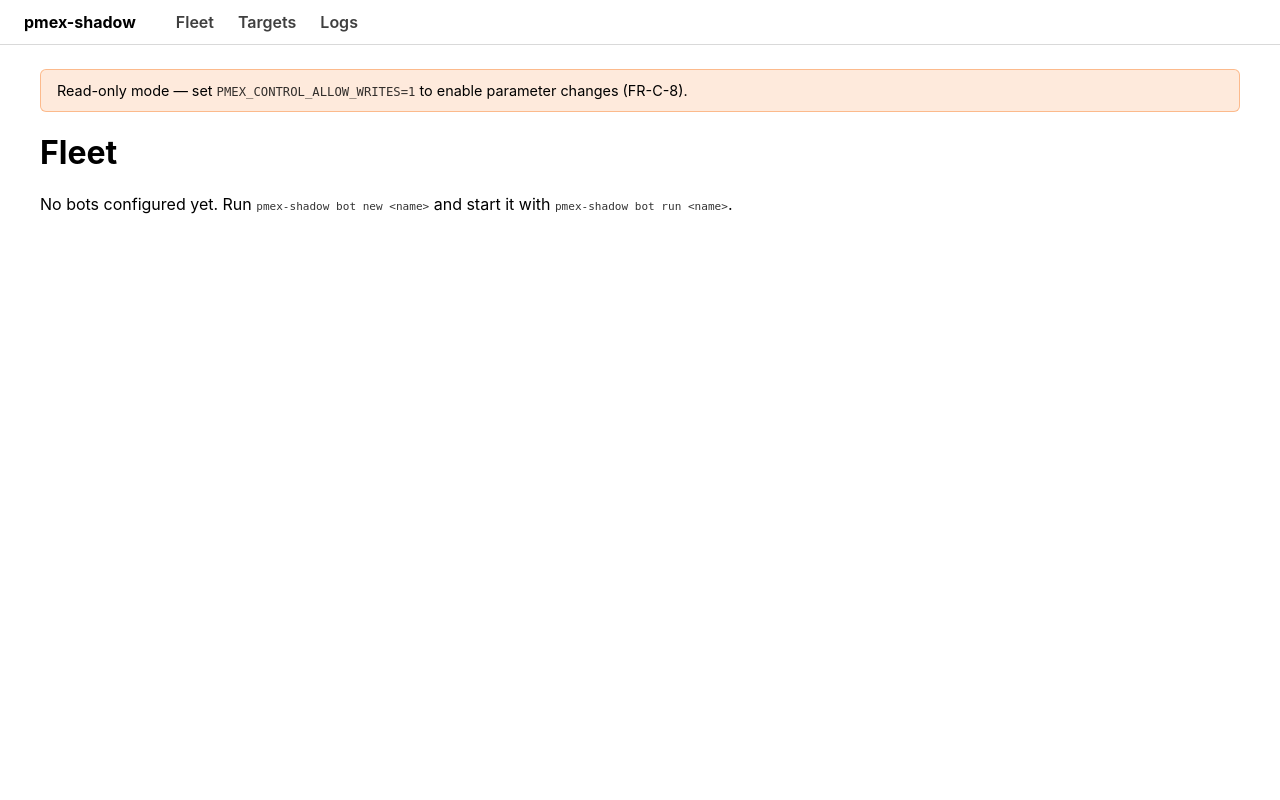
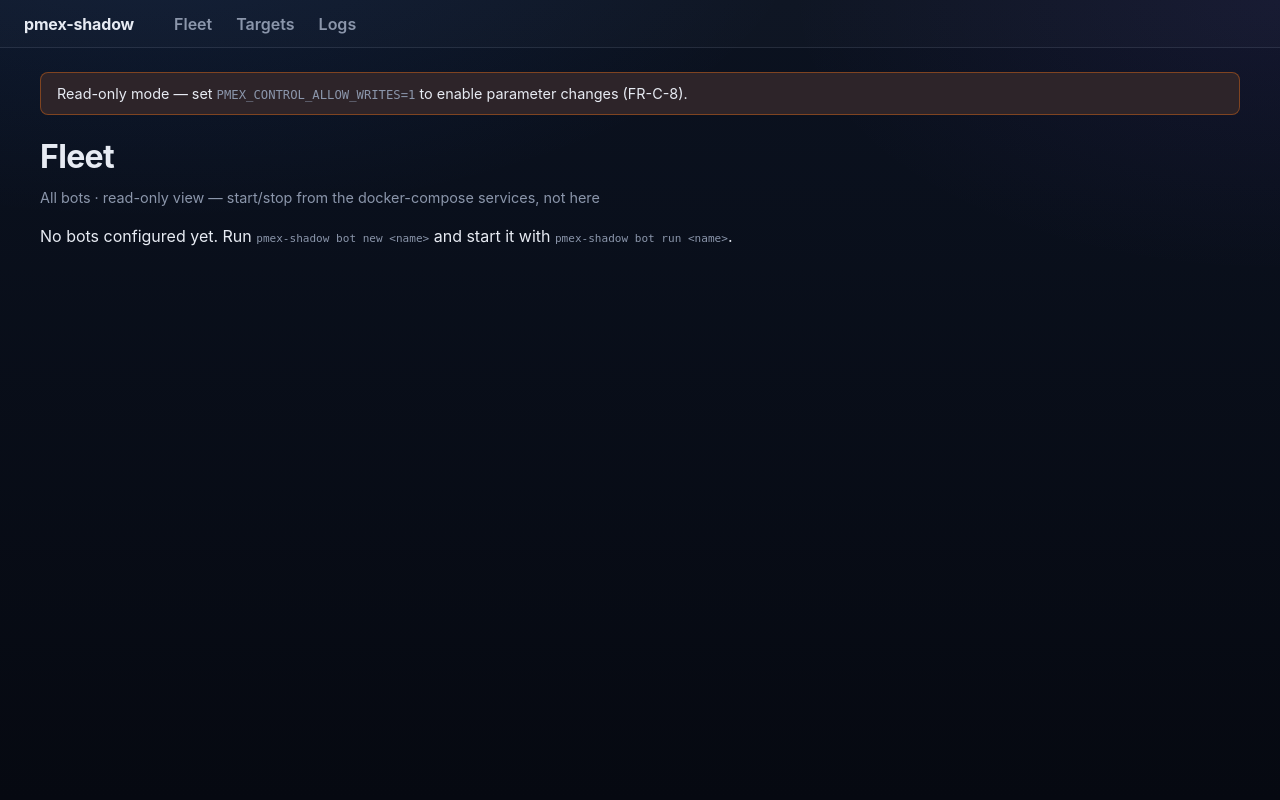
Before and after one commit to Ayushjain2205/pmex-shadow, a Python web app: template pmex_shadow/control/templates/fleet.html in a window 1280 px wide. Run offline with Jinja, Linux system fonts and the light colour scheme; the template is opened without the code that fills it, so the values that code supplies are empty.

Commit message:
Commit the control UI to an actual designed dark theme
Previous pass added color to individual pills/cells but left the page chrome on
plain CSS system colors (Canvas/CanvasText) — flat black background, flat white
text, cards with a barely-visible 12%-opacity border and no fill. Technically
"has color," reads as unstyled.

- body: navy gradient background (was flat Canvas) instead of relying on
  light/dark color-scheme adaptation — this is a single-operator internal
  dashboard, not a public page, so committing to one deliberate dark design reads
  better than an "adaptive" one that never actually got designed for light mode
  either
- .card: actual background fill + shadow instead of an outline that blended into
  the page
- new .chip/.chip-row/.chip-dot-* — fleet.html's summary now reads as a row of
  small status badges (dot + count) instead of a bare row of numbers, closer to
  how an actual fleet-status dashboard signals "at a glance" state
- nav: active tab gets an underline instead of just less-dim text; brand/heading
  get tighter letter-spacing
- pill color-mix opacity bumped 22-25% -> 28-32% and swapped to brighter
  green/red/blue variants (#4ade80/#f87171/#60a5fa) — the old #16a34a/#dc2626 pair
  was tuned for a light background and read as muddy on the new dark one; fixed
  everywhere it appeared (bot_detail's stat + equity chart, targets.html's PnL
  column), not just where it happened to get touched first
- bot_detail's equity chart SVG still had Canvas/CanvasText baked into its JS
  template strings (grid lines, axis labels, tooltip) — swapped for the same
  explicit palette so the chart doesn't render mismatched against its own page

Co-Authored-By: Claude Sonnet 5 <noreply@anthropic.com>

```diff
--- a/pmex_shadow/control/templates/base.html
+++ b/pmex_shadow/control/templates/base.html
@@ -6,61 +6,100 @@
   <title>{% block title %}pmex-shadow{% endblock %}</title>
   <script src="https://unpkg.com/htmx.org@2.0.3" integrity="sha384-BBDmZzVt6vjz5YbUqWyvyJqRt1AlU/lJDLGOL2XwqzTVYh27fWvJZfxCXcphqDF5" crossorigin="anonymous"></script>
   <style>
-    :root { color-scheme: light dark; }
-    body { font-family: -apple-system, BlinkMacSystemFont, "Segoe UI", sans-serif; margin: 0; background: Canvas; color: CanvasText; }
-    nav { display: flex; gap: 1.5rem; padding: 0.75rem 1.5rem; border-bottom: 1px solid color-mix(in srgb, CanvasText 15%, transparent); align-items: center; }
-    nav a { color: inherit; text-decoration: none; font-weight: 600; opacity: 0.75; }
-    nav a:hover, nav a.active { opacity: 1; }
-    nav .brand { font-weight: 700; margin-right: 1rem; }
+    /* Deliberately a committed dark theme, not an adaptive light/dark one — this is
+       an internal ops dashboard viewed by one operator, not a public page. Flat
+       Canvas/CanvasText (removed) rendered as stark pure black/white with no depth;
+       a navy-tinted gradient + raised cards is what actually reads as "designed"
+       instead of "unstyled." */
+    :root {
+      --bg-0: #060911;
+      --bg-1: #0b1220;
+      --card-bg: #11192c;
+      --card-border: rgba(148, 163, 184, 0.16);
+      --text: #e7ebf3;
+      --text-muted: #8b96ab;
+      --accent: #3b82f6;
+    }
+    body {
+      font-family: -apple-system, BlinkMacSystemFont, "Segoe UI", sans-serif;
+      margin: 0; min-height: 100vh; color: var(--text);
+      background:
+        radial-gradient(1100px 500px at 12% -10%, rgba(59, 130, 246, 0.10), transparent 60%),
+        radial-gradient(900px 500px at 100% 0%, rgba(139, 92, 246, 0.07), transparent 55%),
+        linear-gradient(180deg, var(--bg-1), var(--bg-0));
+      background-attachment: fixed;
+    }
+    nav { display: flex; gap: 1.5rem; padding: 0.85rem 1.5rem; border-bottom: 1px solid var(--card-border); align-items: center; background: rgba(255, 255, 255, 0.02); }
+    nav a { color: var(--text-muted); text-decoration: none; font-weight: 600; }
+    nav a:hover { color: var(--text); }
+    nav a.active { color: var(--text); border-bottom: 2px solid var(--accent); padding-bottom: 0.85rem; margin-bottom: -0.85rem; }
+    nav .brand { font-weight: 700; margin-right: 1rem; color: var(--text); letter-spacing: -0.01em; }
     main { padding: 1.5rem; max-width: 1200px; margin: 0 auto; }
+    h1 { letter-spacing: -0.02em; }
+    .subtitle { color: var(--text-muted); font-size: 0.9rem; margin-top: -0.5rem; margin-bottom: 1.25rem; }
     table { border-collapse: collapse; width: 100%; margin: 1rem 0; }
-    th, td { text-align: left; padding: 0.5rem 0.75rem; border-bottom: 1px solid color-mix(in srgb, CanvasText 10%, transparent); font-size: 0.9rem; }
-    th { opacity: 0.6; font-weight: 600; text-transform: uppercase; font-size: 0.75rem; }
-    .pill { display: inline-block; padding: 0.15rem 0.6rem; border-radius: 999px; font-size: 0.75rem; font-weight: 600; }
-    .pill-active, .pill-filled, .pill-applied, .pill-resolved, .pill-redeemed { background: color-mix(in srgb, #22c55e 25%, transparent); color: #16a34a; }
-    .pill-pending_resolution, .pill-built, .pill-submitted, .pill-acked { background: color-mix(in srgb, #eab308 25%, transparent); color: #a16207; }
-    .pill-paused_decay, .pill-paused_dormant, .pill-paused_manual, .pill-rejected, .pill-CRITICAL, .pill-rejected_order, .pill-written_off, .pill-disputed { background: color-mix(in srgb, #ef4444 25%, transparent); color: #dc2626; }
-    .pill-WARN { background: color-mix(in srgb, #f97316 25%, transparent); color: #ea580c; }
-    .pill-INFO { background: color-mix(in srgb, #64748b 20%, transparent); color: #475569; }
-    .pill-COPY { background: color-mix(in srgb, #3b82f6 25%, transparent); color: #2563eb; }
-    .pill-SKIP { background: color-mix(in srgb, #eab308 25%, transparent); color: #a16207; }
+    th, td { text-align: left; padding: 0.6rem 0.85rem; border-bottom: 1px solid var(--card-border); font-size: 0.9rem; }
+    th { color: var(--text-muted); font-weight: 600; text-transform: uppercase; font-size: 0.7rem; letter-spacing: 0.04em; }
+    tbody tr:hover { background: rgba(255, 255, 255, 0.02); }
+    .pill { display: inline-block; padding: 0.2rem 0.65rem; border-radius: 999px; font-size: 0.75rem; font-weight: 700; }
+    .pill-active, .pill-filled, .pill-applied, .pill-resolved, .pill-redeemed { background: color-mix(in srgb, #22c55e 30%, transparent); color: #4ade80; }
+    .pill-pending_resolution, .pill-built, .pill-submitted, .pill-acked { background: color-mix(in srgb, #eab308 30%, transparent); color: #fbbf24; }
+    .pill-paused_decay, .pill-paused_dormant, .pill-paused_manual, .pill-rejected, .pill-CRITICAL, .pill-rejected_order, .pill-written_off, .pill-disputed { background: color-mix(in srgb, #ef4444 30%, transparent); color: #f87171; }
+    .pill-WARN { background: color-mix(in srgb, #f97316 30%, transparent); color: #fb923c; }
+    .pill-INFO { background: color-mix(in srgb, #64748b 28%, transparent); color: #94a3b8; }
+    .pill-COPY { background: color-mix(in srgb, #3b82f6 30%, transparent); color: #60a5fa; }
+    .pill-SKIP { background: color-mix(in srgb, #eab308 30%, transparent); color: #fbbf24; }
     /* Skip-reason categories (control/queries.py's _SKIP_REASON_META) — eight
        distinct hues, not three: slippage/stale/volatility all dominate real skip
        volume and used to share one color, which read as monochrome as having no
        categories at all. Each hue is a genuinely different signal, not decoration. */
-    .pill-cat-capital { background: color-mix(in srgb, #ef4444 25%, transparent); color: #dc2626; }
-    .pill-cat-position_limit { background: color-mix(in srgb, #14b8a6 25%, transparent); color: #0f766e; }
-    .pill-cat-halted { background: color-mix(in srgb, #64748b 25%, transparent); color: #475569; }
-    .pill-cat-timing { background: color-mix(in srgb, #eab308 25%, transparent); color: #a16207; }
-    .pill-cat-slippage { background: color-mix(in srgb, #f97316 25%, transparent); color: #ea580c; }
-    .pill-cat-chaos { background: color-mix(in srgb, #ec4899 25%, transparent); color: #be185d; }
-    .pill-cat-filtered { background: color-mix(in srgb, #8b5cf6 25%, transparent); color: #7c3aed; }
-    .pill-cat-data_gap { background: color-mix(in srgb, #0ea5e9 25%, transparent); color: #0369a1; }
+    .pill-cat-capital { background: color-mix(in srgb, #ef4444 30%, transparent); color: #f87171; }
+    .pill-cat-position_limit { background: color-mix(in srgb, #14b8a6 30%, transparent); color: #2dd4bf; }
+    .pill-cat-halted { background: color-mix(in srgb, #64748b 30%, transparent); color: #94a3b8; }
+    .pill-cat-timing { background: color-mix(in srgb, #eab308 30%, transparent); color: #fbbf24; }
+    .pill-cat-slippage { background: color-mix(in srgb, #f97316 30%, transparent); color: #fb923c; }
+    .pill-cat-chaos { background: color-mix(in srgb, #ec4899 30%, transparent); color: #f472b6; }
+    .pill-cat-filtered { background: color-mix(in srgb, #8b5cf6 30%, transparent); color: #a78bfa; }
+    .pill-cat-data_gap { background: color-mix(in srgb, #0ea5e9 30%, transparent); color: #38bdf8; }
     /* Bot mode + fleet-status pills (fleet.html). live is amber, not red/green —
        it's not "good" or "bad" on its own, it's "real money, pay attention," a
        distinct signal from paper's routine blue or a stale heartbeat's red. */
-    .pill-paper { background: color-mix(in srgb, #3b82f6 22%, transparent); color: #2563eb; }
-    .pill-live { background: color-mix(in srgb, #f59e0b 25%, transparent); color: #b45309; }
-    .pill-watch { background: color-mix(in srgb, #64748b 20%, transparent); color: #475569; }
-    .pill-stale { background: color-mix(in srgb, #ef4444 25%, transparent); color: #dc2626; }
-    .card { border: 1px solid color-mix(in srgb, CanvasText 12%, transparent); border-radius: 8px; padding: 1rem 1.25rem; margin-bottom: 1rem; }
+    .pill-paper { background: color-mix(in srgb, #3b82f6 30%, transparent); color: #60a5fa; }
+    .pill-live { background: color-mix(in srgb, #f59e0b 32%, transparent); color: #fbbf24; }
+    .pill-watch { background: color-mix(in srgb, #64748b 28%, transparent); color: #94a3b8; }
+    .pill-stale { background: color-mix(in srgb, #ef4444 30%, transparent); color: #f87171; }
+    .card { background: var(--card-bg); border: 1px solid var(--card-border); border-radius: 10px; padding: 1rem 1.25rem; margin-bottom: 1rem; box-shadow: 0 1px 3px rgba(0, 0, 0, 0.35); }
     .stat { display: inline-block; margin-right: 2rem; }
-    .stat .label { font-size: 0.75rem; opacity: 0.6; text-transform: uppercase; }
+    .stat .label { font-size: 0.72rem; color: var(--text-muted); text-transform: uppercase; letter-spacing: 0.04em; }
     .stat .value { font-size: 1.4rem; font-weight: 700; }
     .stat-row { display: flex; flex-wrap: wrap; gap: 1.25rem 2rem; margin-bottom: 0.5rem; }
     .stat-row .stat { margin-right: 0; }
-    .banner { padding: 0.75rem 1rem; border-radius: 6px; margin-bottom: 1rem; font-size: 0.9rem; }
-    .banner-readonly { background: color-mix(in srgb, #f97316 15%, transparent); border: 1px solid color-mix(in srgb, #f97316 40%, transparent); }
-    .banner-error { background: color-mix(in srgb, #ef4444 15%, transparent); border: 1px solid color-mix(in srgb, #ef4444 40%, transparent); }
-    .banner-success { background: color-mix(in srgb, #22c55e 15%, transparent); border: 1px solid color-mix(in srgb, #22c55e 40%, transparent); }
-    input, select { font: inherit; padding: 0.35rem 0.5rem; border-radius: 4px; border: 1px solid color-mix(in srgb, CanvasText 25%, transparent); background: Canvas; color: CanvasText; }
+    /* Compact chip-row: a row of small rounded status badges (dot + label) rather
+       than the bigger .stat blocks — for "at a glance" counts (fleet.html's summary)
+       where several short facts side by side reads better than five separate
+       big-number stat blocks fighting for attention. */
+    .chip-row { display: flex; flex-wrap: wrap; gap: 0.6rem; align-items: center; }
+    .chip { display: inline-flex; align-items: center; gap: 0.5rem; padding: 0.4rem 0.85rem; border-radius: 999px; background: rgba(255, 255, 255, 0.04); border: 1px solid var(--card-border); font-size: 0.85rem; font-weight: 600; color: var(--text-muted); white-space: nowrap; }
+    .chip strong { color: var(--text); font-weight: 700; }
+    .chip-dot { width: 8px; height: 8px; border-radius: 50%; flex: none; }
+    .chip-dot-green { background: #4ade80; }
+    .chip-dot-red { background: #f87171; }
+    .chip-dot-gray { background: #64748b; }
+    .chip-dot-blue { background: #60a5fa; }
+    .chip-dot-amber { background: #fbbf24; }
+    .banner { padding: 0.75rem 1rem; border-radius: 8px; margin-bottom: 1rem; font-size: 0.9rem; border: 1px solid; }
+    .banner-readonly { background: color-mix(in srgb, #f97316 12%, var(--card-bg)); border-color: color-mix(in srgb, #f97316 40%, transparent); }
+    .banner-error { background: color-mix(in srgb, #ef4444 12%, var(--card-bg)); border-color: color-mix(in srgb, #ef4444 40%, transparent); }
+    .banner-success { background: color-mix(in srgb, #22c55e 12%, var(--card-bg)); border-color: color-mix(in srgb, #22c55e 40%, transparent); }
+    input, select { font: inherit; padding: 0.35rem 0.5rem; border-radius: 6px; border: 1px solid var(--card-border); background: var(--bg-1); color: var(--text); }
     input:disabled { opacity: 0.5; }
     label { display: block; font-size: 0.8rem; font-weight: 600; margin: 0.75rem 0 0.25rem; }
-    .field-hint { font-size: 0.75rem; opacity: 0.6; margin-top: 0.15rem; }
-    button { font: inherit; padding: 0.5rem 1rem; border-radius: 6px; border: none; background: #3b82f6; color: white; font-weight: 600; cursor: pointer; }
+    .field-hint { font-size: 0.75rem; color: var(--text-muted); margin-top: 0.15rem; }
+    button { font: inherit; padding: 0.5rem 1rem; border-radius: 6px; border: none; background: var(--accent); color: white; font-weight: 600; cursor: pointer; }
     button:hover { opacity: 0.9; }
     a.button { display: inline-block; text-decoration: none; }
-    code { font-size: 0.85em; opacity: 0.8; }
+    a { color: #60a5fa; }
+    code { font-size: 0.85em; color: var(--text-muted); }
   </style>
 </head>
 <body>
--- a/pmex_shadow/control/templates/fleet.html
+++ b/pmex_shadow/control/templates/fleet.html
@@ -2,31 +2,21 @@
 {% block title %}Fleet — pmex-shadow{% endblock %}
 {% block content %}
 <h1>Fleet</h1>
+<div class="subtitle">All bots · read-only view — start/stop from the docker-compose services, not here</div>
 {% if not bots %}
 <p>No bots configured yet. Run <code>pmex-shadow bot new &lt;name&gt;</code> and start it with <code>pmex-shadow bot run &lt;name&gt;</code>.</p>
 {% else %}
 <div class="card">
-  <div class="stat-row">
-    <div class="stat">
-      <div class="label">Bots</div>
-      <div class="value">{{ summary.count }}</div>
-    </div>
-    <div class="stat">
-      <div class="label">Active</div>
-      <div class="value" style="color: {{ '#16a34a' if summary.active_count == summary.count else 'inherit' }}">{{ summary.active_count }}</div>
-    </div>
-    <div class="stat">
-      <div class="label">Stale heartbeat</div>
-      <div class="value" style="color: {{ '#dc2626' if summary.stale_count > 0 else 'inherit' }}">{{ summary.stale_count }}</div>
-    </div>
-    <div class="stat">
-      <div class="label">Live / Paper / Watch</div>
-      <div class="value">{{ summary.live_count }} / {{ summary.paper_count }} / {{ summary.watch_count }}</div>
-    </div>
-    <div class="stat">
-      <div class="label">Today's P&amp;L (fleet)</div>
-      <div class="value" style="color: {{ 'inherit' if summary.total_today_pnl_usd == 0 else ('#16a34a' if summary.total_today_pnl_usd > 0 else '#dc2626') }}">{{ "%+.2f"|format(summary.total_today_pnl_usd) }}</div>
-    </div>
+  <div class="chip-row">
+    <span class="chip"><strong>{{ summary.count }}</strong> bots</span>
+    <span class="chip"><span class="chip-dot chip-dot-green"></span><strong>{{ summary.active_count }}</strong> active</span>
+    <span class="chip"><span class="chip-dot {{ 'chip-dot-red' if summary.stale_count > 0 else 'chip-dot-gray' }}"></span><strong>{{ summary.stale_count }}</strong> stale</span>
+    <span class="chip"><span class="chip-dot chip-dot-amber"></span><strong>{{ summary.live_count }}</strong> live</span>
+    <span class="chip"><span class="chip-dot chip-dot-blue"></span><strong>{{ summary.paper_count }}</strong> paper</span>
+    <span class="chip"><span class="chip-dot chip-dot-gray"></span><strong>{{ summary.watch_count }}</strong> watch</span>
+    <span class="chip">Today's P&amp;L (fleet)
+      <strong style="color: {{ 'inherit' if summary.total_today_pnl_usd == 0 else ('#4ade80' if summary.total_today_pnl_usd > 0 else '#f87171') }}">{{ "%+.2f"|format(summary.total_today_pnl_usd) }}</strong>
+    </span>
   </div>
 </div>
 
@@ -39,17 +29,19 @@
     <tr>
       <td><strong>{{ b.bot_id }}</strong></td>
       <td>
-        {% if b.is_stale %}<span class="pill pill-stale">stale</span>
+        {% if b.is_stale %}
+        <span class="pill pill-stale">stale</span>
+        {% if not b.heartbeat_at %}<div style="font-size:0.75rem;color:var(--text-muted);margin-top:0.25rem;">no heartbeat</div>{% endif %}
         {% else %}<span class="pill pill-active">active</span>{% endif %}
       </td>
       <td><span class="pill pill-{{ b.mode }}">{{ b.mode }}</span></td>
       <td>${{ "%.2f"|format(b.envelope_usd|float) if b.envelope_usd else "—" }}</td>
       <td>${{ "%.2f"|format(b.deployed_usd) }}</td>
-      <td style="color: {{ 'inherit' if b.today_pnl_usd == 0 else ('#16a34a' if b.today_pnl_usd > 0 else '#dc2626') }}">{{ "%+.2f"|format(b.today_pnl_usd) }}</td>
+      <td style="color: {{ 'inherit' if b.today_pnl_usd == 0 else ('#4ade80' if b.today_pnl_usd > 0 else '#f87171') }}">{{ "%+.2f"|format(b.today_pnl_usd) }}</td>
       <td>{{ "%.0f%%"|format(b.skip_rate_24h * 100) if b.skip_rate_24h is not none else "—" }}</td>
       <td>{% if b.last_fill_at %}<span data-utc="{{ b.last_fill_at.isoformat() }}">{{ b.last_fill_at.strftime("%Y-%m-%d %H:%M") }} UTC</span>{% else %}never{% endif %}</td>
       <td>{% if b.heartbeat_at %}<span data-utc="{{ b.heartbeat_at.isoformat() }}" data-mode="time">{{ b.heartbeat_at.strftime("%H:%M:%S") }} UTC</span>{% else %}—{% endif %}</td>
-      <td style="white-space:nowrap;"><a href="/bots/{{ b.bot_id }}">view →</a></td>
+      <td style="white-space:nowrap;"><a href="/bots/{{ b.bot_id }}" class="pill pill-COPY" style="text-decoration:none;">view →</a></td>
     </tr>
     {% endfor %}
   </tbody>
--- a/pmex_shadow/control/templates/targets.html
+++ b/pmex_shadow/control/templates/targets.html
@@ -70,7 +70,7 @@
       <td>{{ "%.2f"|format(t.size_p95) if t.size_p95 else "—" }}</td>
       <td>{{ t.fills_30d or 0 }}</td>
       <td>{{ "%.0f%%"|format(t.hit_rate_30d * 100) if t.hit_rate_30d is not none else "—" }}</td>
-      <td style="color: {{ 'inherit' if not t.pnl_30d_usd else ('#16a34a' if t.pnl_30d_usd > 0 else '#dc2626') }}">{{ "$%.2f"|format(t.pnl_30d_usd) if t.pnl_30d_usd is not none else "—" }}</td>
+      <td style="color: {{ 'inherit' if not t.pnl_30d_usd else ('#4ade80' if t.pnl_30d_usd > 0 else '#f87171') }}">{{ "$%.2f"|format(t.pnl_30d_usd) if t.pnl_30d_usd is not none else "—" }}</td>
       <td>{{ "%.0f%%"|format(t.reversal_rate * 100) if t.reversal_rate is not none else "—" }}</td>
       <td>{% if t.last_fill_at %}<span data-utc="{{ t.last_fill_at.isoformat() }}">{{ t.last_fill_at.strftime("%Y-%m-%d %H:%M") }} UTC</span>{% else %}never{% endif %}</td>
       <td><span data-utc="{{ t.computed_at.isoformat() }}" style="opacity:0.6;font-size:0.85rem;">{{ t.computed_at.strftime("%Y-%m-%d %H:%M") }} UTC</span></td>
```
Also changed, not shown: pmex_shadow/control/templates/bot_detail.html (+10 -9 lines).
